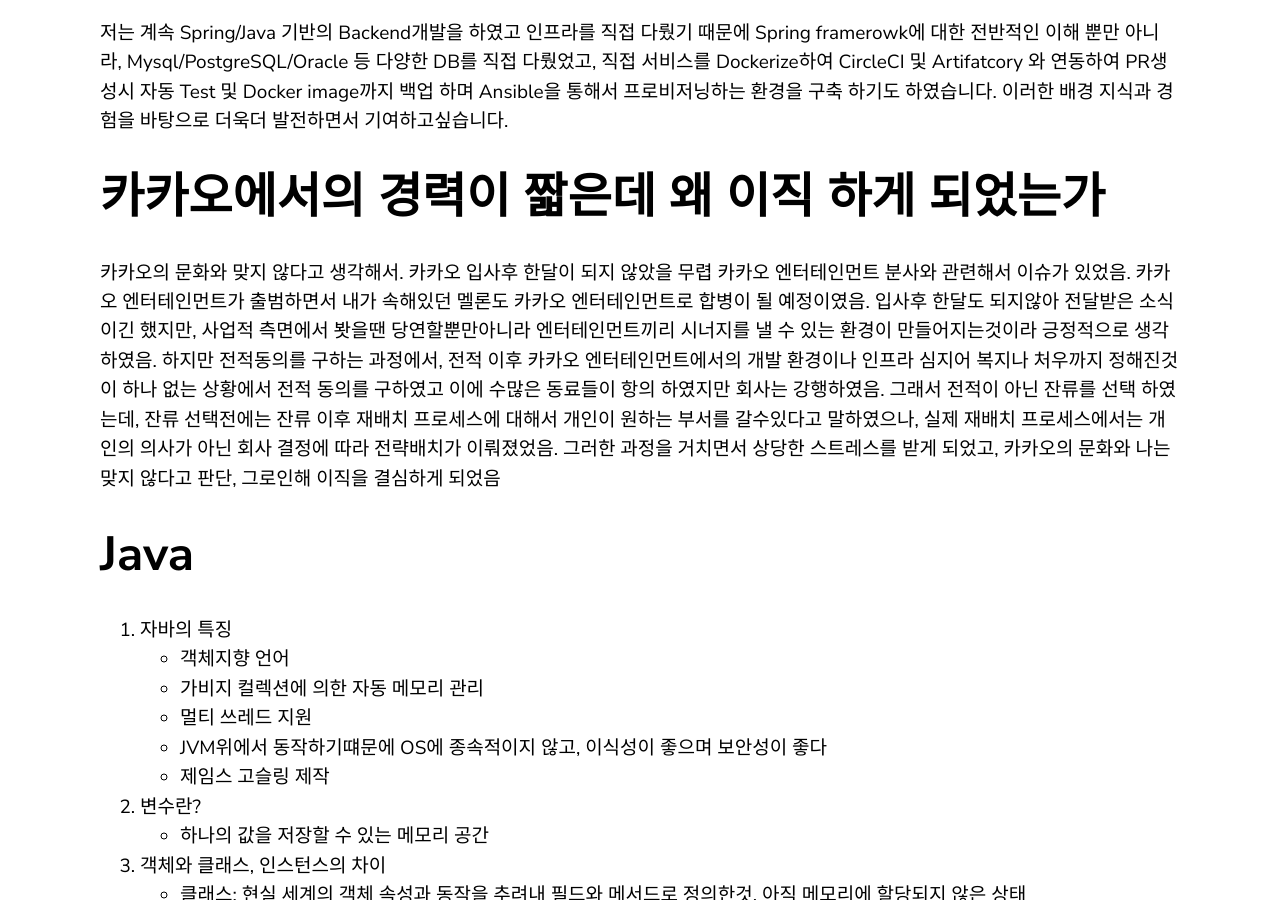
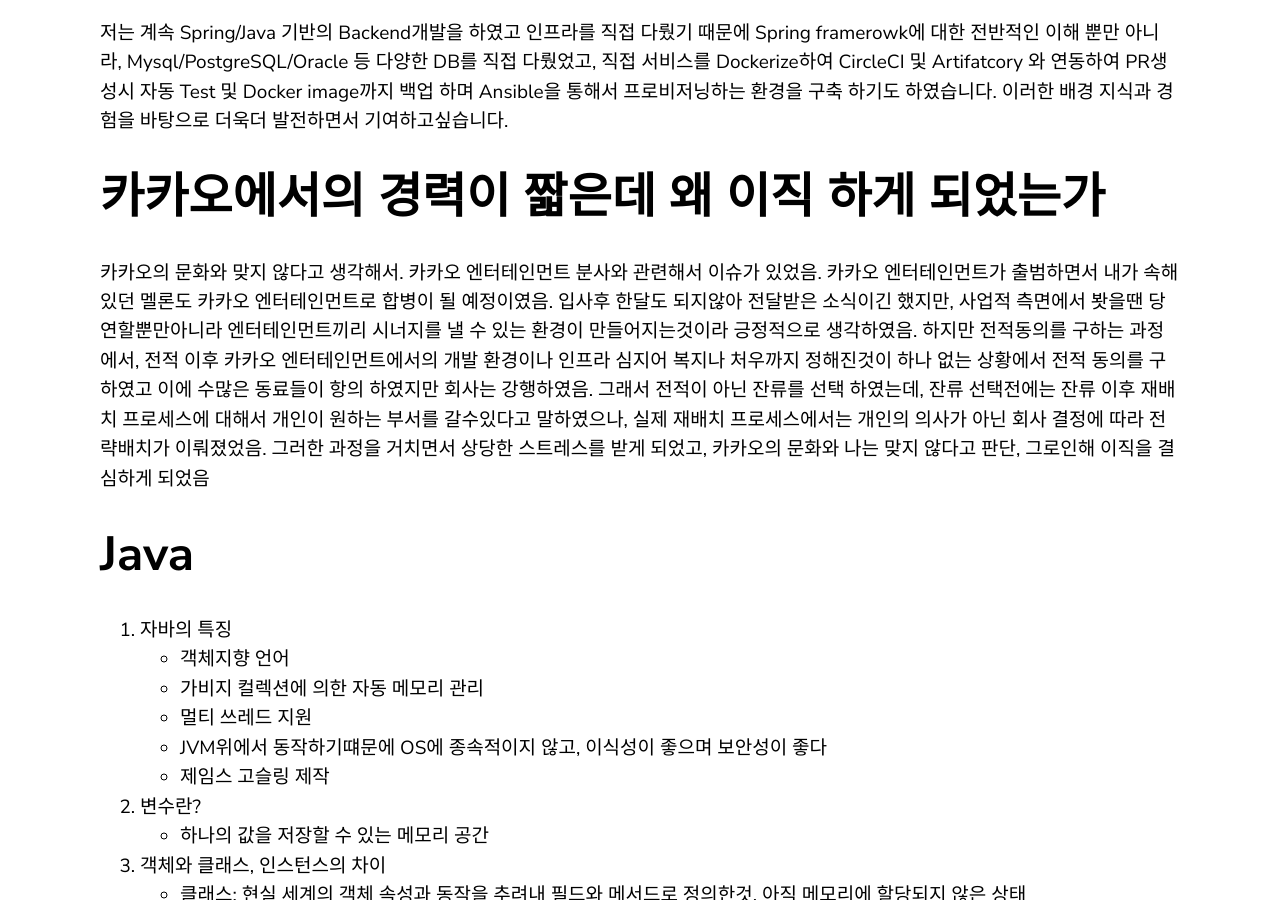
Before and after one commit to yoowonyoung/yoowonyoung.github.io, a Jekyll site: the page built from _posts/2020-08-11-Interview-03.md, in a window 1280 px wide and 900 px high, scrolled down 904 px. Built offline with Jekyll 4.4.1, drawn with Linux system fonts in a browser that asks for light colours; comment, search, counter and statistics services are not loaded.

Commit message:
Update 2020-08-11-Interview-03.md

```diff
--- a/_posts/2020-08-11-Interview-03.md
+++ b/_posts/2020-08-11-Interview-03.md
@@ -16,7 +16,7 @@
 저는 계속 Spring/Java 기반의 Backend개발을 하였고 인프라를 직접 다뤘기 때문에 Spring framerowk에 대한 전반적인 이해 뿐만 아니라, Mysql/PostgreSQL/Oracle 등 다양한 DB를 직접 다뤘었고, 직접 서비스를 Dockerize하여 CircleCI 및 Artifatcory 와 연동하여 PR생성시 자동 Test 및 Docker image까지 백업 하며 Ansible을 통해서 프로비저닝하는 환경을 구축 하기도 하였습니다. 이러한 배경 지식과 경험을 바탕으로 더욱더 발전하면서 기여하고싶습니다.
 
 # 카카오에서의 경력이 짧은데 왜 이직 하게 되었는가
-카카오의 문화와 맞지 않다고 생각해서. 카카오 입사후 한달이 되지 않았을 무렵 카카오 엔터테인먼트 분사와 관련해서 이슈가 있었음. 카카오 엔터테인먼트가 출범하면서 내가 속해있던 멜론도 카카오 엔터테인먼트로 합병이 될 예정이였음. 입사후 한달도 되지않아 전달받은 소식이긴 했지만, 사업적 측면에서 봣을땐 당연할뿐만아니라 엔터테인먼트끼리 시너지를 낼 수 있는 환경이 만들어지는것이라 긍정적으로 생각하였음. 하지만 전적동의를 구하는 과정에서, 전적 이후 카카오 엔터테인먼트에서의 개발 환경이나 인프라 심지어 복지나 처우까지 정해진것이 하나 없는 상황에서 전적 동의를 구하였고 이에 수많은 동료들이 항의 하였지만 회사는 강행하였음. 그래서 전적이 아닌 잔류를 선택 하였는데, 잔류 선택전에는 잔류 이후 재배치 프로세스에 대해서 개인이 원하는 부서를 갈수있다고 말하였으나, 실제 재배치 프로세스에서는 개인의 의사가 아닌 회사 결정에 따라 전략배치가 이뤄졌었음. 그러한 과정을 거치면서 상당한 스트레스를 받게 되었고, 카카오의 문화와 나는 맞지 않다고 판단, 그로인해 이직을 결심하게 되었음
+카카오의 문화와 맞지 않다고 생각해서. 카카오 엔터테인먼트 분사와 관련해서 이슈가 있었음. 카카오 엔터테인먼트가 출범하면서 내가 속해있던 멜론도 카카오 엔터테인먼트로 합병이 될 예정이였음. 입사후 한달도 되지않아 전달받은 소식이긴 했지만, 사업적 측면에서 봣을땐 당연할뿐만아니라 엔터테인먼트끼리 시너지를 낼 수 있는 환경이 만들어지는것이라 긍정적으로 생각하였음. 하지만 전적동의를 구하는 과정에서, 전적 이후 카카오 엔터테인먼트에서의 개발 환경이나 인프라 심지어 복지나 처우까지 정해진것이 하나 없는 상황에서 전적 동의를 구하였고 이에 수많은 동료들이 항의 하였지만 회사는 강행하였음. 그래서 전적이 아닌 잔류를 선택 하였는데, 잔류 선택전에는 잔류 이후 재배치 프로세스에 대해서 개인이 원하는 부서를 갈수있다고 말하였으나, 실제 재배치 프로세스에서는 개인의 의사가 아닌 회사 결정에 따라 전략배치가 이뤄졌었음. 그러한 과정을 거치면서 상당한 스트레스를 받게 되었고, 카카오의 문화와 나는 맞지 않다고 판단, 그로인해 이직을 결심하게 되었음
 
 <!--
 # 왜 스노우인가
```
